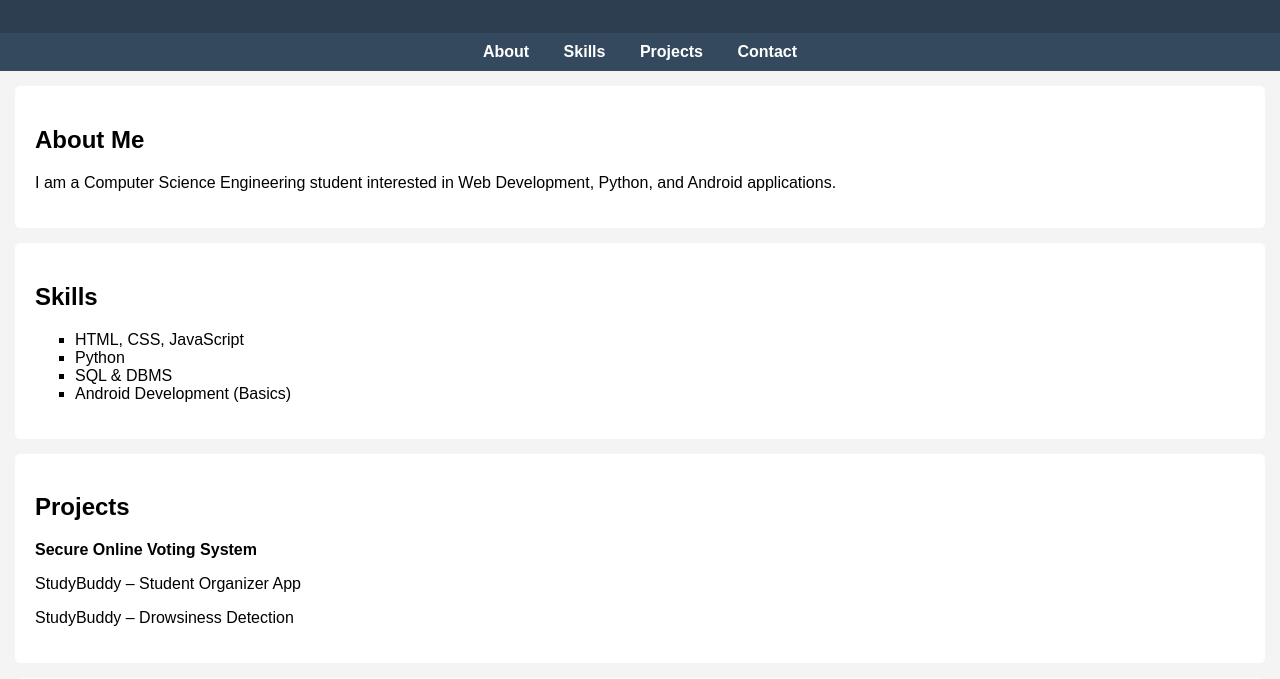
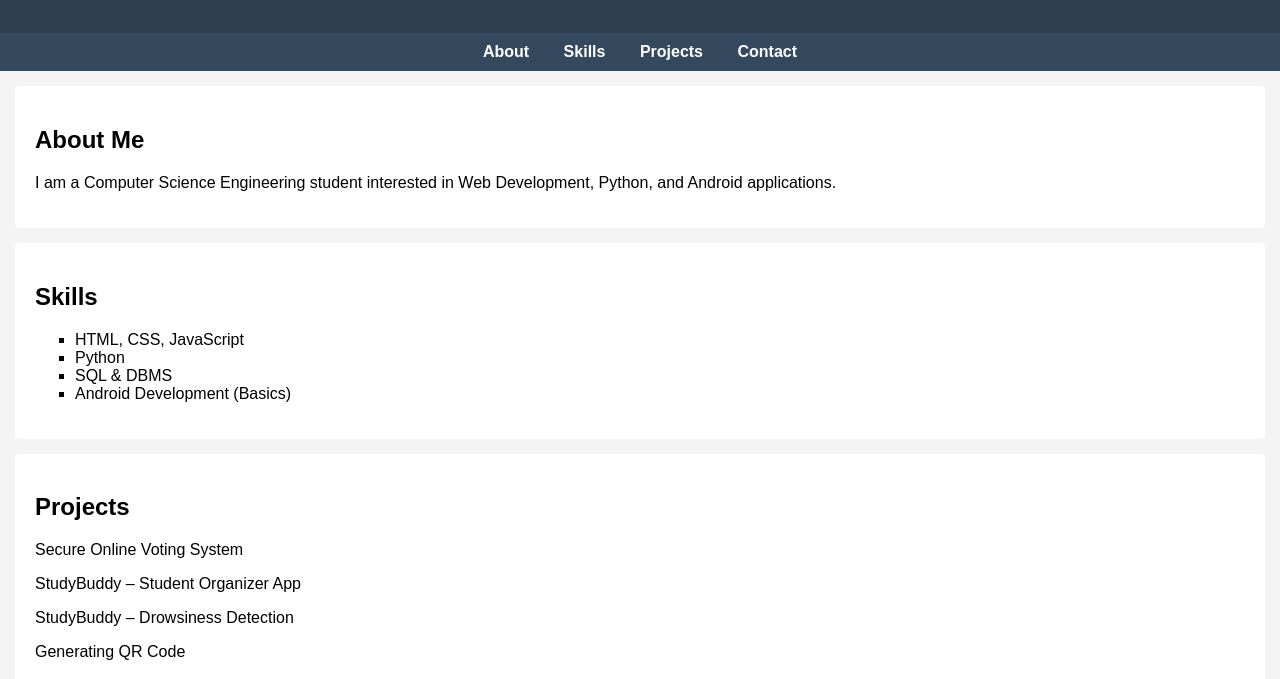
Before and after one commit to Tejaswini3203/portfolio, a plain HTML site: page index.html in a window 1280 px wide. Shown: the part 121-800 px from the top of the page. Drawn offline with Linux system fonts and the light colour scheme.

Commit message:
index.html

```diff
--- a/index.html
+++ b/index.html
@@ -97,9 +97,10 @@
 
   <section id="projects">
     <h2>Projects</h2>
-    <p><b>Secure Online Voting System</b></p>
+    <p>Secure Online Voting System</p>
     <p>StudyBuddy – Student Organizer App</p>
-<p>StudyBuddy – Drowsiness Detection</p>
+    <p>StudyBuddy – Drowsiness Detection</p>
+    <p> Generating QR Code</p>
   </section>
 
   <section id="contact">
```
